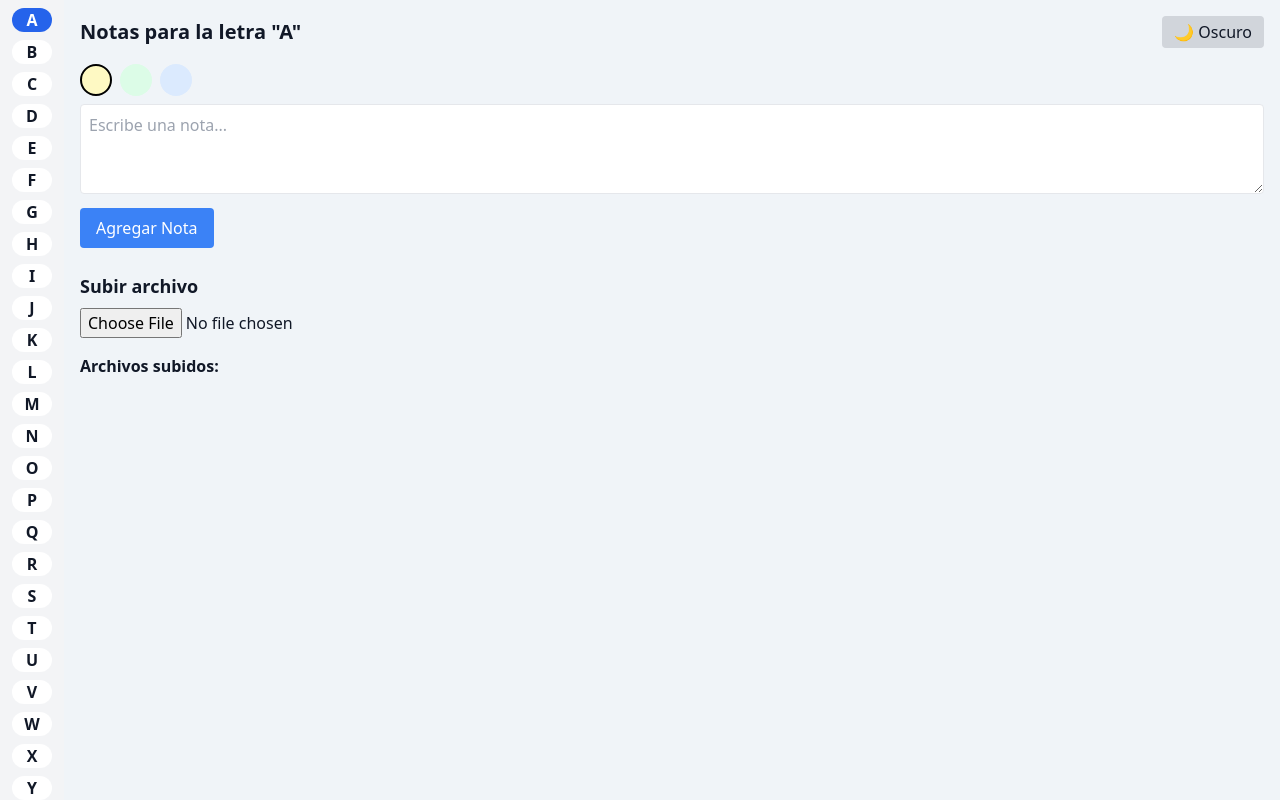
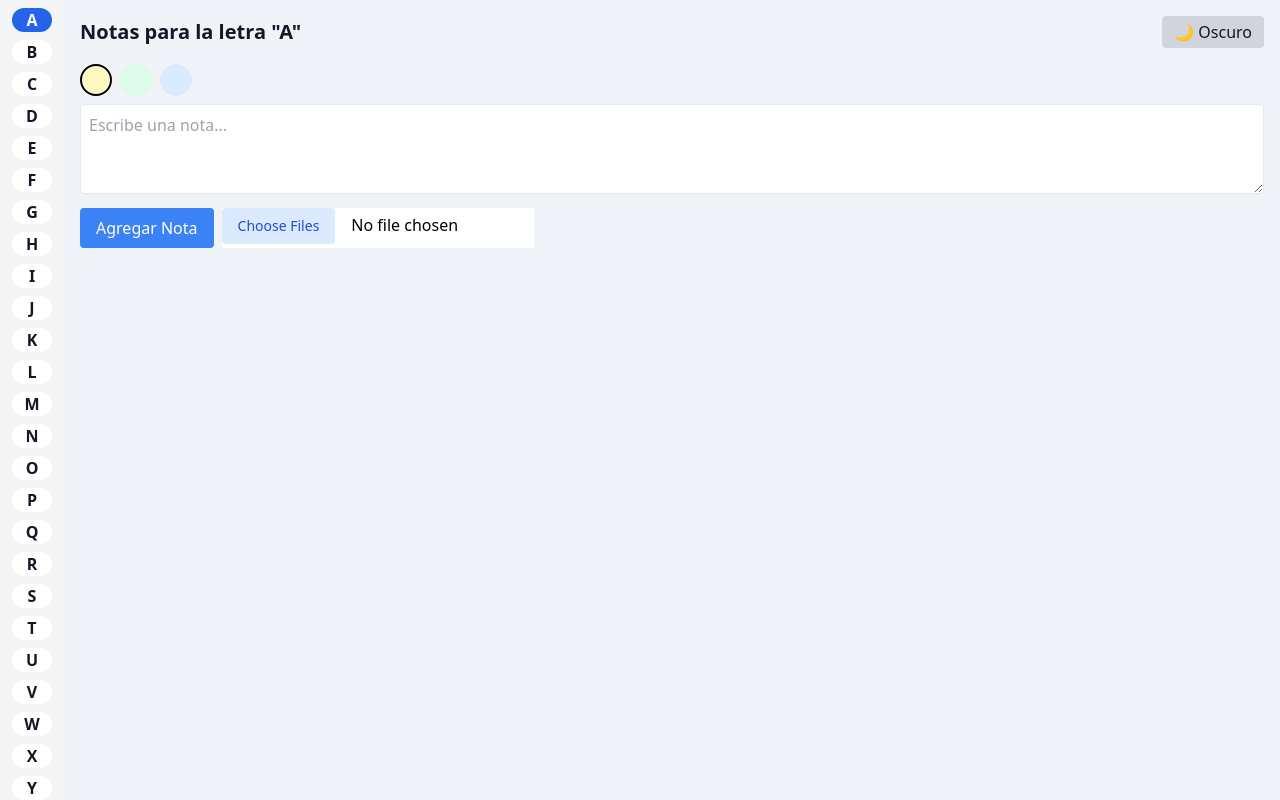
Before and after one commit to automatizacion-it/x1, a React (Vite) app: page / in a window 1280 px wide. Built offline with nearby package versions, Linux system fonts and the light colour scheme.

Commit message:
ssssssss

```diff
--- a/src/App.jsx
+++ b/src/App.jsx
@@ -1,8 +1,6 @@
 import { useState, useEffect } from "react";
 
-const letters = Array.from({ length: 26 }, (_, i) =>
-  String.fromCharCode(65 + i)
-);
+const letters = Array.from({ length: 26 }, (_, i) => String.fromCharCode(65 + i));
 const colors = ["notaAmarilla", "notaVerde", "notaAzul"];
 
 export default function LibretaNotas() {
@@ -11,24 +9,17 @@ export default function LibretaNotas() {
   const [newNoteText, setNewNoteText] = useState("");
   const [selectedColor, setSelectedColor] = useState(colors[0]);
   const [darkMode, setDarkMode] = useState(false);
-  const [uploadedFiles, setUploadedFiles] = useState([]);
 
   useEffect(() => {
     const savedNotes = JSON.parse(localStorage.getItem("libretaNotas")) || {};
-    const savedFiles = JSON.parse(localStorage.getItem("archivosSubidos")) || [];
+    setNotes(savedNotes);
     const savedTheme = localStorage.getItem("temaOscuro") === "true";
-    setNotes(savedNotes);
-    setUploadedFiles(savedFiles);
     setDarkMode(savedTheme);
   }, []);
 
   useEffect(() => {
     localStorage.setItem("libretaNotas", JSON.stringify(notes));
   }, [notes]);
-
-  useEffect(() => {
-    localStorage.setItem("archivosSubidos", JSON.stringify(uploadedFiles));
-  }, [uploadedFiles]);
 
   useEffect(() => {
     document.documentElement.classList.toggle("dark", darkMode);
@@ -38,7 +29,7 @@ export default function LibretaNotas() {
   const handleAddNote = () => {
     if (!newNoteText.trim()) return;
     const timestamp = new Date().toLocaleString();
-    const note = { text: newNoteText, timestamp, color: selectedColor };
+    const note = { text: newNoteText, timestamp, color: selectedColor, files: [] };
     setNotes((prev) => ({
       ...prev,
       [selectedLetter]: [...(prev[selectedLetter] || []), note],
@@ -47,8 +38,7 @@ export default function LibretaNotas() {
   };
 
   const handleDeleteNote = (indexToDelete) => {
-    const confirmar = confirm("¿Estás seguro de que deseas eliminar esta nota?");
-    if (!confirmar) return;
+    if (!confirm("¿Estás seguro de que quieres eliminar esta nota?")) return;
     setNotes((prev) => {
       const updatedNotes = [...(prev[selectedLetter] || [])];
       updatedNotes.splice(indexToDelete, 1);
@@ -60,21 +50,35 @@ export default function LibretaNotas() {
   };
 
   const handleFileUpload = (e) => {
-    const file = e.target.files[0];
-    if (!file) return;
+    const files = e.target.files;
+    if (!files.length) return;
 
+    const readerPromises = Array.from(files).map((file) => {
+      return new Promise((resolve) => {
         const reader = new FileReader();
-    reader.onload = () => {
-      const base64 = reader.result;
-      const newFile = {
+        reader.onload = () =>
+          resolve({
             name: file.name,
             type: file.type,
-        content: base64,
-        uploadedAt: new Date().toLocaleString()
+            data: reader.result,
+          });
+        reader.readAsDataURL(file);
+      });
+    });
+
+    Promise.all(readerPromises).then((uploadedFiles) => {
+      const timestamp = new Date().toLocaleString();
+      const newFileNote = {
+        text: "📎 Archivos adjuntos",
+        timestamp,
+        color: "notaVerde",
+        files: uploadedFiles,
       };
-      setUploadedFiles((prev) => [...prev, newFile]);
-    };
-    reader.readAsDataURL(file);
+      setNotes((prev) => ({
+        ...prev,
+        [selectedLetter]: [...(prev[selectedLetter] || []), newFileNote],
+      }));
+    });
   };
 
   return (
@@ -99,9 +103,7 @@ export default function LibretaNotas() {
       {/* Contenido principal */}
       <main className="flex-1 p-4 overflow-y-auto">
         <div className="flex justify-between items-center mb-4">
-          <h1 className="text-xl font-bold">
-            Notas para la letra "{selectedLetter}"
-          </h1>
+          <h1 className="text-xl font-bold">Notas para la letra "{selectedLetter}"</h1>
           <button
             onClick={() => setDarkMode(!darkMode)}
             className="px-3 py-1 rounded bg-gray-300 dark:bg-gray-700"
@@ -140,12 +142,21 @@ export default function LibretaNotas() {
           placeholder="Escribe una nota..."
         />
 
+        {/* Botones */}
+        <div className="flex space-x-2 mb-4">
           <button
             onClick={handleAddNote}
             className="bg-blue-500 text-white px-4 py-2 rounded"
           >
             Agregar Nota
           </button>
+          <input
+            type="file"
+            multiple
+            onChange={handleFileUpload}
+            className="bg-white dark:bg-gray-800 text-black dark:text-white file:mr-4 file:py-2 file:px-4 file:border-0 file:rounded file:bg-blue-100 dark:file:bg-blue-800 file:text-sm file:text-blue-700 dark:file:text-white"
+          />
+        </div>
 
         {/* Lista de notas */}
         <div className="mt-4 space-y-4">
@@ -162,34 +173,33 @@ export default function LibretaNotas() {
             >
               <div className="text-sm text-gray-600">{note.timestamp}</div>
               <div className="mb-2">{note.text}</div>
+
+              {note.files?.length > 0 && (
+                <ul className="mb-2 space-y-1">
+                  {note.files.map((file, i) => (
+                    <li key={i}>
+                      <a
+                        href={file.data}
+                        download={file.name}
+                        target="_blank"
+                        rel="noopener noreferrer"
+                        className="text-blue-700 underline"
+                      >
+                        📎 {file.name}
+                      </a>
+                    </li>
+                  ))}
+                </ul>
+              )}
+
               <button
                 onClick={() => handleDeleteNote(index)}
                 className="text-red-600 hover:underline text-sm"
               >
-                🗑️ Eliminar
+                Eliminar
               </button>
             </div>
           ))}
-        </div>
-
-        {/* Subida de archivos */}
-        <div className="mt-6">
-          <h2 className="text-lg font-bold mb-2">Subir archivo</h2>
-          <input
-            type="file"
-            onChange={handleFileUpload}
-            className="mb-4"
-            accept="*/*"
-          />
-
-          <h3 className="text-md font-semibold">Archivos subidos:</h3>
-          <ul className="list-disc list-inside">
-            {uploadedFiles.map((file, index) => (
-              <li key={index}>
-                {file.name} ({file.type}) - <span className="text-sm text-gray-600">{file.uploadedAt}</span>
-              </li>
-            ))}
-          </ul>
         </div>
       </main>
     </div>
```
Lines whose indentation alone changed are shown as unchanged.
